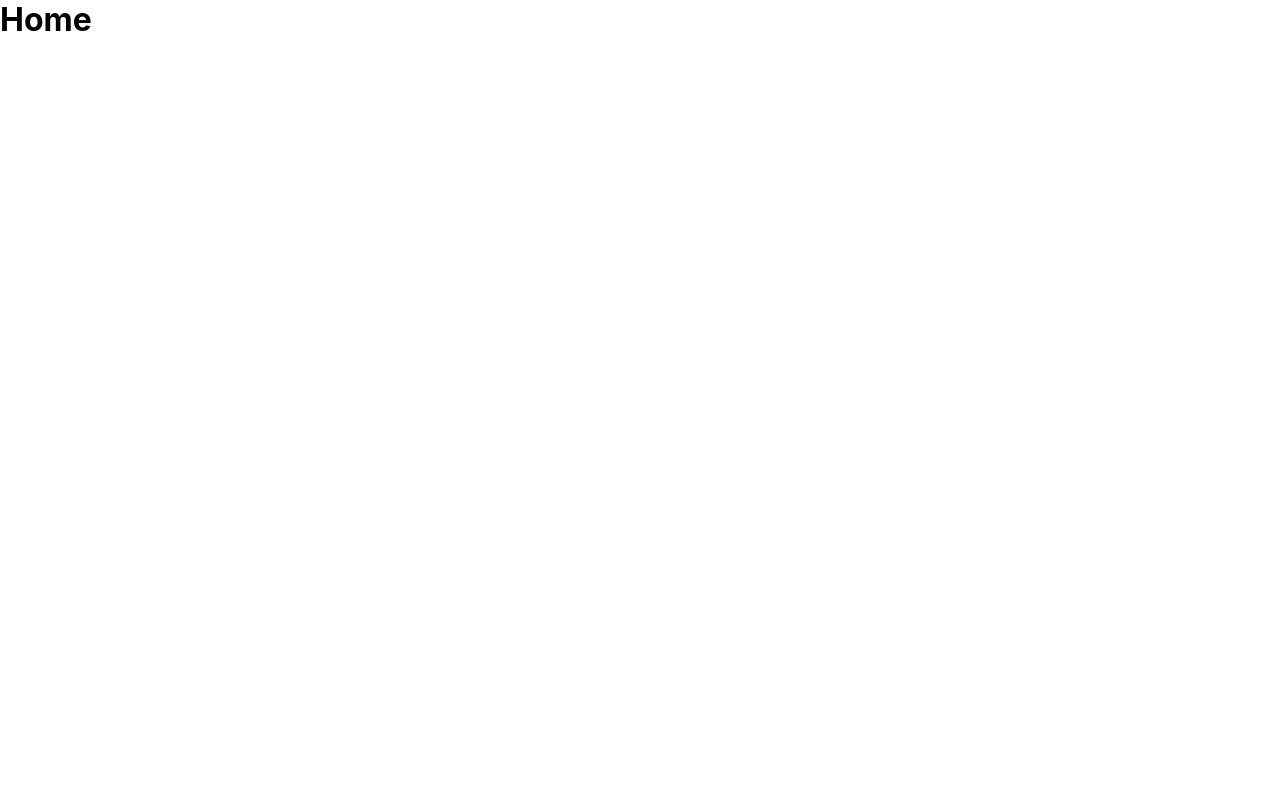
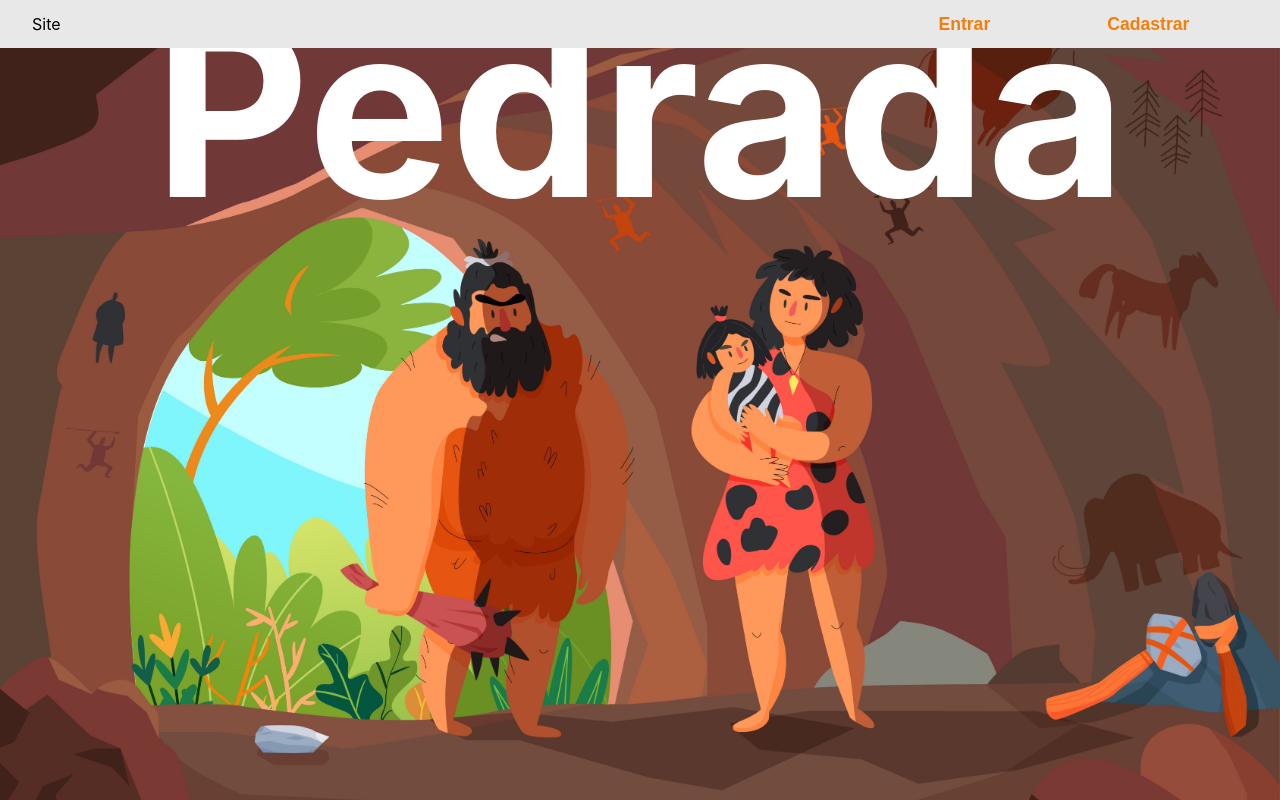
Before and after one commit to NunoLima10/Pedrada-website, a React (Create React App) app: page / in a window 1280 px wide. Built offline with nearby package versions, Linux system fonts and the light colour scheme.

Commit message:
feat: nav bar

```diff
--- /dev/null
+++ b/src/components/NavBar/NavBar.css
@@ -0,0 +1,55 @@
+.navbar-container{
+    position: absolute;
+    top: 0;
+    left: 0;
+    width: 100vw;
+    height: 3rem;
+    background-color: var(--very-light-gray);
+    z-index: 100;
+}
+.links-container{
+    list-style: none;
+    width: 100%;
+    height: 100%;
+    display: flex;
+    align-items: center;
+    flex-direction: row;
+    padding: 0 2rem;
+}
+.logo-link{
+    flex-grow: 7;
+}
+.login-link{
+    height: 100%;
+    flex-grow: 1;
+    display: flex;
+    align-items: center;
+    justify-content: center;
+}
+.login-link button{
+    outline: none;
+    border: none;
+    color: var(--tangerine);
+    font-weight: bold;
+    font-size: 1.1rem;
+    transition: .3s;
+    cursor: pointer;
+    background-color: transparent;
+}
+.registration-link{
+    height: 100%;
+    flex-grow: 1;
+    display: flex;
+    align-items: center;
+    justify-content: center;
+}
+.registration-link button{
+    outline: none;
+    border: none;
+    color: var(--tangerine);
+    font-weight: bold;
+    font-size: 1.1rem;
+    transition: .3s;
+    cursor: pointer;
+    background-color: transparent;
+}
--- /dev/null
+++ b/src/components/NavBar/NavBar.jsx
@@ -0,0 +1,16 @@
+import './NavBar.css'
+
+const NavBar = () => {
+  return (
+    <nav className='navbar-container'>
+        <ul className='links-container'>
+            <li className='logo-link'>Site</li>
+            <li className='login-link'><button>Entrar</button></li>
+            <li className='registration-link' ><button>Cadastrar</button></li>
+        </ul>
+
+    </nav>
+  )
+}
+
+export default NavBar
--- a/src/routes/Home/Home.css
+++ b/src/routes/Home/Home.css
@@ -0,0 +1,25 @@
+.background-image{
+    position: absolute;
+    top: 0;
+    right: 0;
+    width: 100%;
+    height: 100%;
+    object-fit: cover;
+}
+.background-image-low-brightness{
+    position: absolute;
+    top: 0;
+    right: 0;
+    width: 100%;
+    height: 100%;
+    object-fit: cover;
+    filter: blur(.2rem) brightness(20%);
+}
+.home-title{
+    position: absolute;
+    font-size: 15rem;
+    color: var(--white);
+    top: 50%;
+    left: 50%;
+    transform: translate(-50%,-150%);
+}
--- a/src/routes/Home/Home.jsx
+++ b/src/routes/Home/Home.jsx
@@ -1,8 +1,14 @@
+import BackgroundImage from '../../assets/backgound-images.jpg';
+import NavBar from '../../components/NavBar/NavBar';
 import './Home.css'
 
 const Home = () => {
   return (
-    <h1>Home</h1>
+    <main className="main-container">
+      <NavBar/>
+      <img src={BackgroundImage} alt='background' className='background-image' />
+      <h1 className='home-title'>Pedrada</h1>
+    </main>
   )
 }
 
--- a/src/routes/Login/Login.jsx
+++ b/src/routes/Login/Login.jsx
@@ -67,7 +67,7 @@ function Login() {
 
   return (
     <div className="login-container">
-      <img src={BackgroundImage} alt='background' className='background-image' />
+      <img src={BackgroundImage} alt='background' className='background-image-low-brightness' />
       <FormBox
         title={"Login"}
         submitHandler={submitHandler}
--- a/src/routes/Registration/Registration.css
+++ b/src/routes/Registration/Registration.css
@@ -6,21 +6,11 @@
     flex-direction: column;
     align-items: center;
     justify-content: center;
+    z-index: 2;
     background-color: black;
-    z-index: 2;
     overflow-y: hidden;
 }
-.background-image{
-    position: absolute;
-    top: 0;
-    right: 0;
-    width: 100%;
-    height: 100%;
-    object-fit: cover;
-    z-index: 1;
-    opacity:.5;
-    filter: blur(.2rem);
-}
+
 .pseudonym-input-box{
     position: relative;
 }
--- a/src/routes/Registration/Registration.jsx
+++ b/src/routes/Registration/Registration.jsx
@@ -67,7 +67,7 @@ const Registration = () => {
 
   return (
     <div className="registration-container">
-      <img src={BackgroundImage} alt='background' className='background-image' />
+      <img src={BackgroundImage} alt='background' className='background-image-low-brightness' />
       <FormBox
         title={"Cadastro"}
         submitHandler={submitHandler}
```
